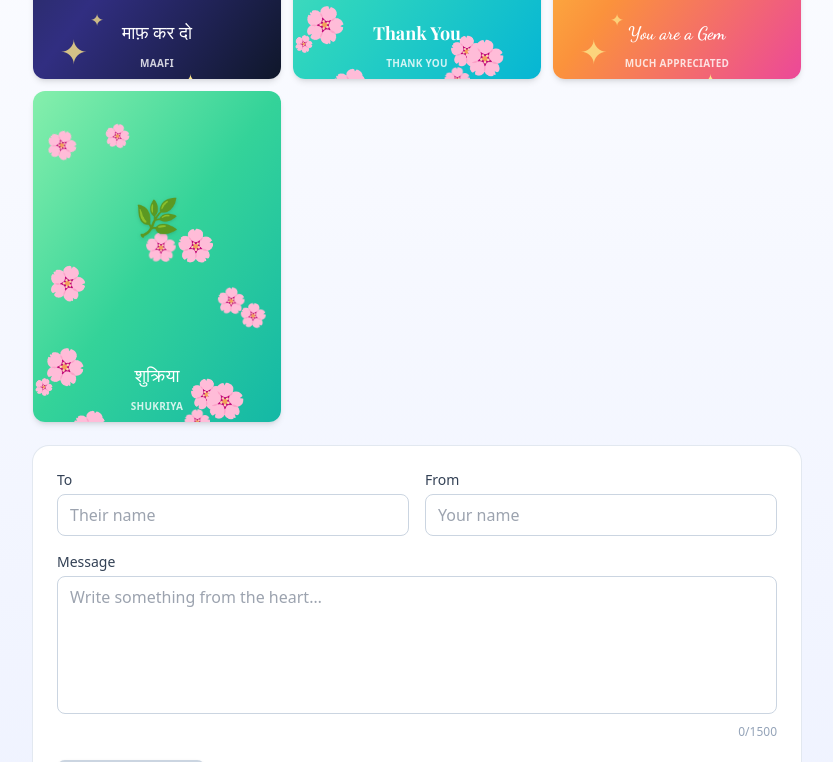
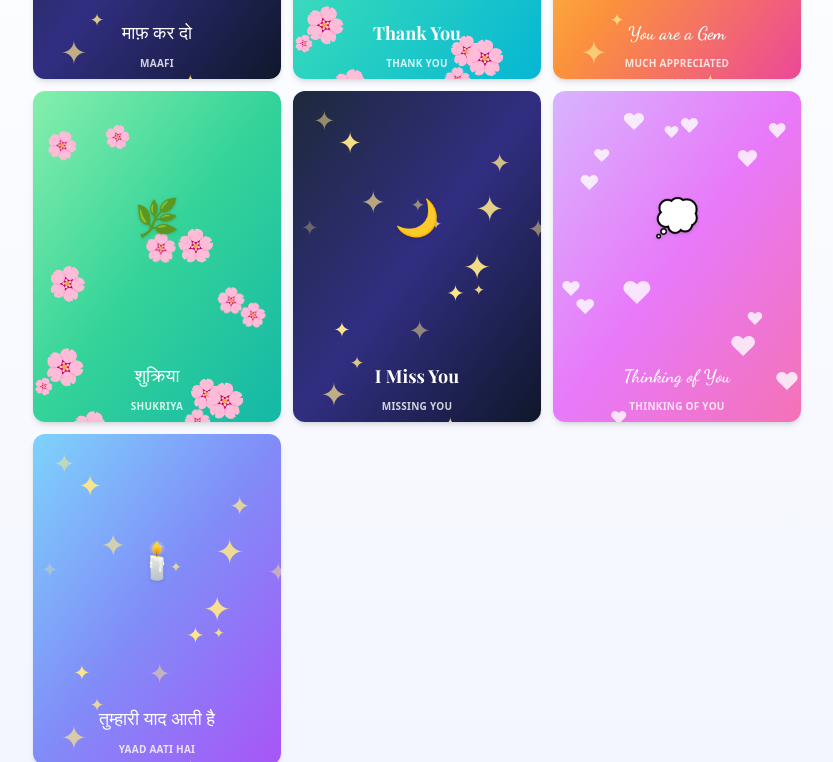
Before and after one commit to Pallav9919/kawaiily, a React (Vite) app: page / in a window 1280 px wide. Shown: the part 1798-2560 px from the top of the page, without its empty margins (223-1056 px from the left). Built offline with nearby package versions, Linux system fonts and the light colour scheme; a web font is replaced by a local one.

Commit message:
Add 3 miss-you templates (EN + HI)

```diff
--- a/src/templates/registry.js
+++ b/src/templates/registry.js
@@ -260,6 +260,53 @@ export const TEMPLATES = [
     inside: { palette: "mint", decoration: "none", font: "font-devanagari" },
     reveal: "fade",
   },
+
+  // ---------- MISS YOU ----------
+  {
+    id: "miss-you-moon",
+    name: "Missing You",
+    category: "miss",
+    lang: "en",
+    cover: {
+      palette: "midnight",
+      decoration: "stars",
+      titleFont: "font-playfair",
+      title: "I Miss You",
+      emoji: "🌙",
+    },
+    inside: { palette: "midnight", decoration: "none", font: "font-caveat" },
+    reveal: "fade",
+  },
+  {
+    id: "miss-you-thinkingof",
+    name: "Thinking of You",
+    category: "miss",
+    lang: "en",
+    cover: {
+      palette: "lavender",
+      decoration: "hearts",
+      titleFont: "font-dancing",
+      title: "Thinking of You",
+      emoji: "💭",
+    },
+    inside: { palette: "lavender", decoration: "none", font: "font-caveat" },
+    reveal: "rise",
+  },
+  {
+    id: "miss-yaad-aati",
+    name: "Yaad Aati Hai",
+    category: "miss",
+    lang: "hi",
+    cover: {
+      palette: "indigo",
+      decoration: "stars",
+      titleFont: "font-devanagari",
+      title: "तुम्हारी याद आती है",
+      emoji: "🕯️",
+    },
+    inside: { palette: "indigo", decoration: "none", font: "font-devanagari" },
+    reveal: "fade",
+  },
 ];
 
 export const getTemplate = (id) =>
```
